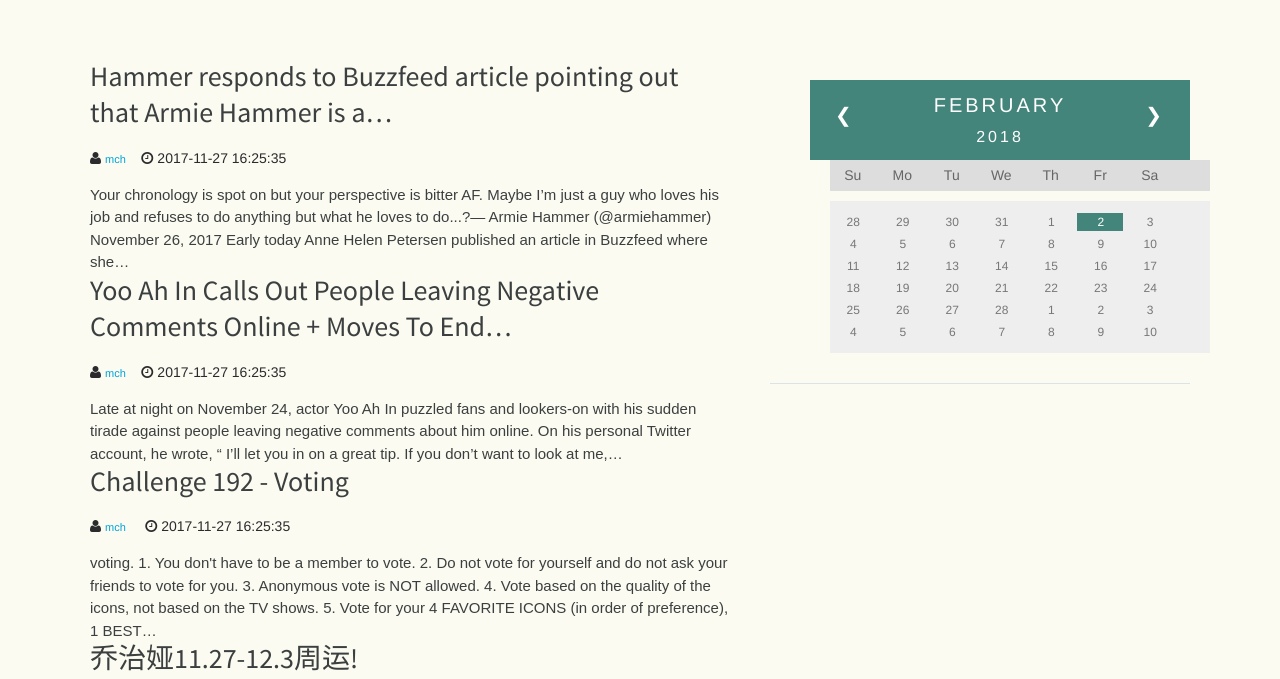
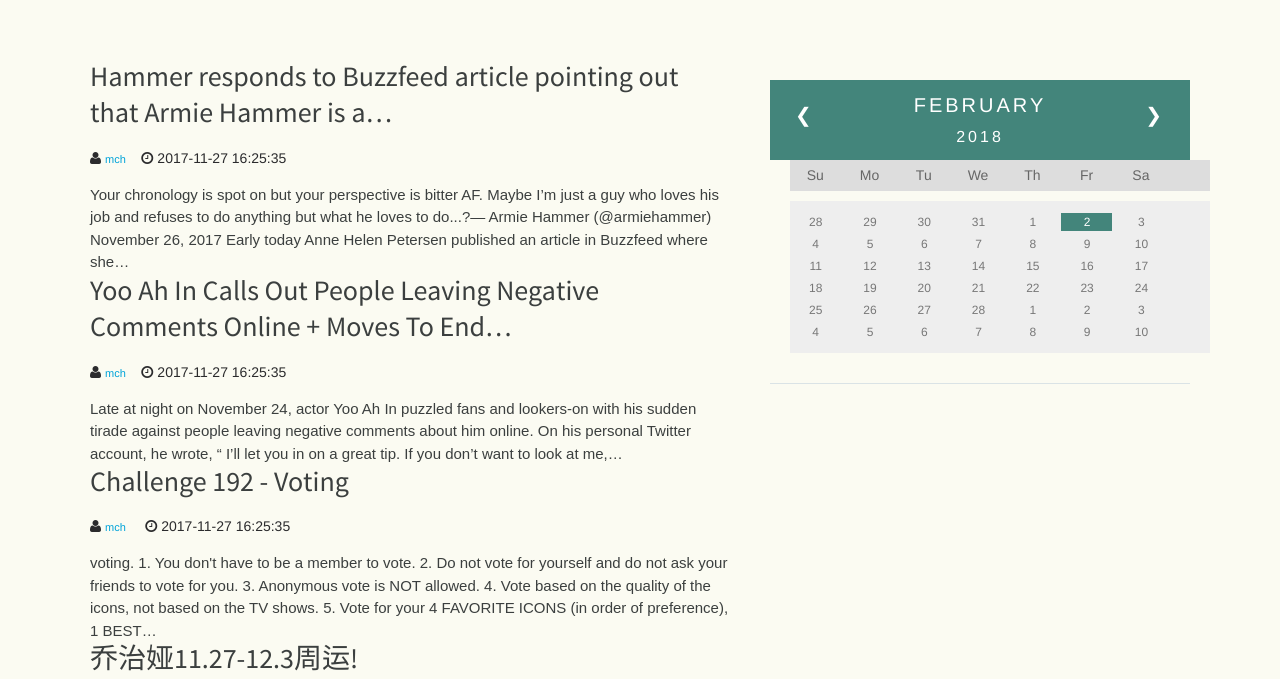
Before and after one commit to MazFactor/TEc, a plain HTML site: page index.html in a window 1280 px wide. Shown: the part 121-800 px from the top of the page. Drawn offline with Linux system fonts and the light colour scheme; files whose address does not match are found by name.

Commit message:
Update Calendar.css

```diff
--- a/CSS/Calendar.css
+++ b/CSS/Calendar.css
@@ -12,8 +12,8 @@ body {
 }
 
 #Calendar{
-    width: 100%;
-    padding-left: 40px;
+    width: 420px;
+    padding-left: 0px;
     margin-top: 20px;
     padding-bottom: 20px;
     border-bottom: solid 1px #DAE3E6;
@@ -29,7 +29,6 @@ body {
 .month ul {
     margin: 0;
     padding: 0;
-
 }
 
 .month ul li {
```
